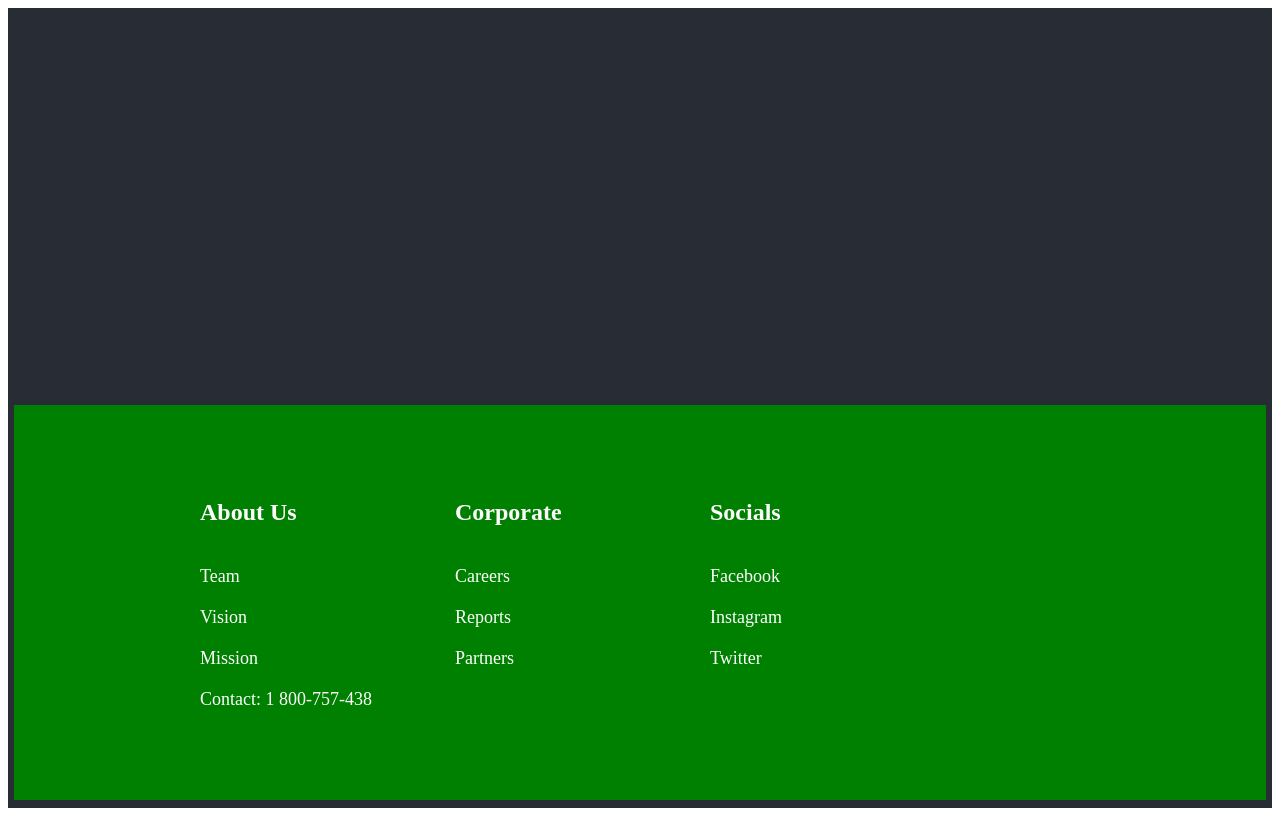
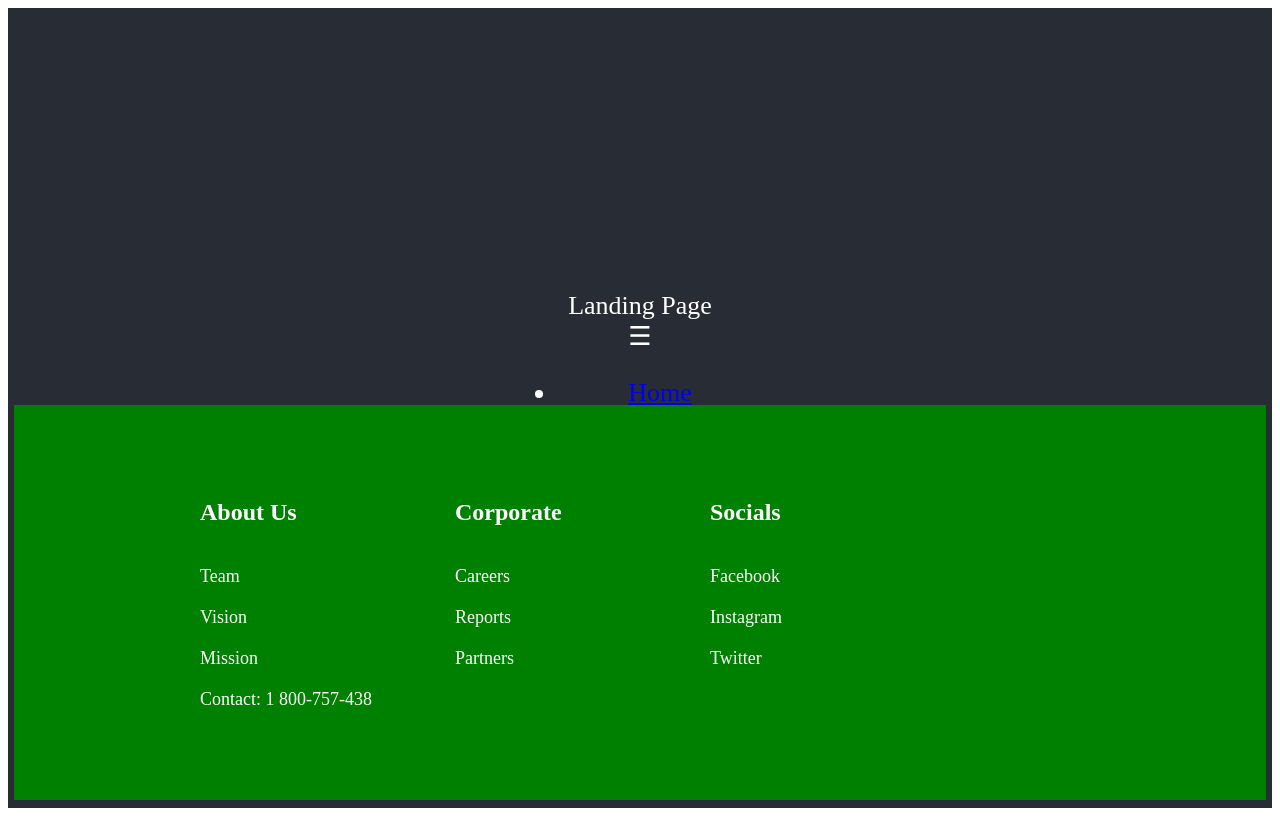
Before and after one commit to thehasnanialeen/LetsRide, a React (Create React App) app in the folder frontend/: page / in a window 1280 px wide. Built offline with nearby package versions, Linux system fonts and the light colour scheme.

Commit message:
changes in layout

```diff
--- a/frontend/src/App.js
+++ b/frontend/src/App.js
@@ -1,7 +1,7 @@
 // import logo from './logo.svg';
 import './App.css';
 //import Signup from './views/signup.js';
-//import Header from './views/header.js';
+import Header from './views/header.js';
 import Footer from './views/footer.js';
 //import Footer from './views/footer.js';
 
@@ -9,6 +9,7 @@ function App() {
   return (
     <div className="App">
       <header className="App-header">
+      <Header></Header>
         <Footer></Footer>
 
       </header>
--- a/frontend/src/views/header.js
+++ b/frontend/src/views/header.js
@@ -1,7 +1,7 @@
 import React from "react";
 
 
-const Footer = () => {
+const Header = () => {
   return (
     <body>
     <nav>
@@ -36,4 +36,4 @@ const Footer = () => {
 
   );
 };
-export default Footer;
+export default Header;
```
